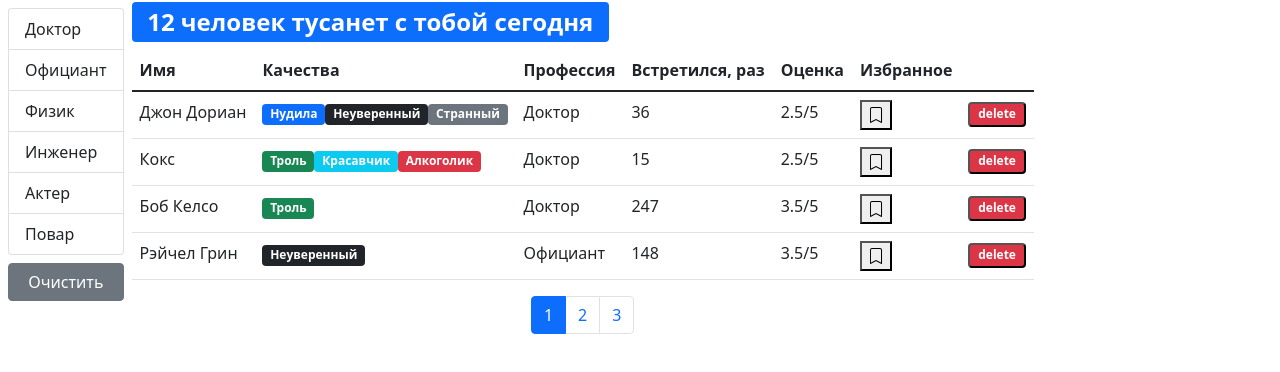
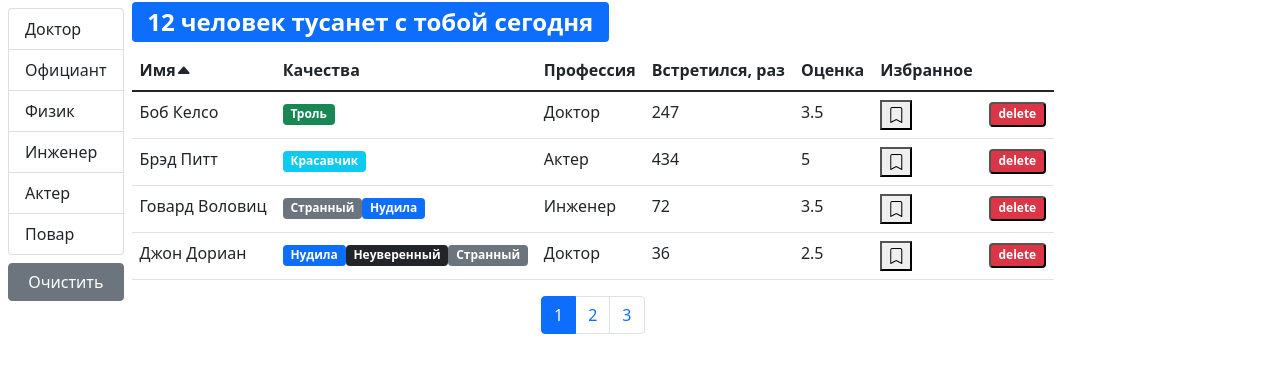
Before and after one commit to Ilya1910/fast-company, a React (Create React App) app: page / in a window 1280 px wide. Shown: the top 372 px of the page. Built offline with nearby package versions, Linux system fonts and the light colour scheme.

Commit message:
add sorted

```diff
--- a/src/App.js
+++ b/src/App.js
@@ -1,39 +1,8 @@
-import React, { useState, useEffect } from "react";
+import React from "react";
 import Users from "./components/users";
-import Context from "./context";
-import API from "./api";
 
 function App() {
-    const [users, setUsers] = useState([]);
-
-    useEffect(() => {
-        API.users.default.fetchAll().then((data) => setUsers(data));
-    }, []);
-
-    const handleDelete = (userId) => {
-        setUsers(users.filter((user) => user._id !== userId));
-    };
-
-    const handleStatus = (userId) => {
-        setUsers(
-            users.map((user) => {
-                if (user._id === userId) {
-                    return { ...user, status: !user.status };
-                }
-                return user;
-            })
-        );
-    };
-
-    return (
-        <Context.Provider value={{ handleDelete }}>
-            <Users
-                onDelete={handleDelete}
-                users={users}
-                handleStatus={handleStatus}
-            />
-        </Context.Provider>
-    );
+    return <Users />;
 }
 
 export default App;
--- a/src/api/fake.api/user.api.js
+++ b/src/api/fake.api/user.api.js
@@ -40,7 +40,8 @@
         profession: professions.doctor,
         qualities: [qualities.tedious, qualities.uncertain, qualities.strange],
         completedMeetings: 36,
-        rate: 2.5
+        rate: 2.5,
+        bookmark: false
     },
     {
         _id: "67rdca3eeb7f6fgeed471816",
@@ -48,7 +49,8 @@
         profession: professions.doctor,
         qualities: [qualities.buller, qualities.handsome, qualities.alcoholic],
         completedMeetings: 15,
-        rate: 2.5
+        rate: 2.5,
+        bookmark: false
     },
     {
         _id: "67rdca3eeb7f6fgeed471817",
@@ -56,7 +58,8 @@
         profession: professions.doctor,
         qualities: [qualities.buller],
         completedMeetings: 247,
-        rate: 3.5
+        rate: 3.5,
+        bookmark: false
     },
     {
         _id: "67rdca3eeb7f6fgeed471818",
@@ -64,7 +67,8 @@
         profession: professions.waiter,
         qualities: [qualities.uncertain],
         completedMeetings: 148,
-        rate: 3.5
+        rate: 3.5,
+        bookmark: false
     },
     {
         _id: "67rdca3eeb7f6fgeed471819",
@@ -72,7 +76,8 @@
         profession: professions.physics,
         qualities: [qualities.strange, qualities.tedious],
         completedMeetings: 37,
-        rate: 4.6
+        rate: 4.6,
+        bookmark: false
     },
     {
         _id: "67rdca3eeb7f6fgeed471820",
@@ -80,7 +85,8 @@
         profession: professions.physics,
         qualities: [qualities.strange, qualities.uncertain],
         completedMeetings: 147,
-        rate: 3.5
+        rate: 3.5,
+        bookmark: false
     },
     {
         _id: "67rdca3eeb7f6fgeed471821",
@@ -88,7 +94,8 @@
         profession: professions.engineer,
         qualities: [qualities.strange, qualities.tedious],
         completedMeetings: 72,
-        rate: 3.5
+        rate: 3.5,
+        bookmark: false
     },
     {
         _id: "67rdca3eeb7f6fgeed471822",
@@ -96,7 +103,8 @@
         profession: professions.engineer,
         qualities: [qualities.handsome],
         completedMeetings: 72,
-        rate: 5
+        rate: 5,
+        bookmark: false
     },
     {
         _id: "67rdca3eeb7f6fgeed471823",
@@ -104,7 +112,8 @@
         profession: professions.cook,
         qualities: [qualities.strange, qualities.uncertain],
         completedMeetings: 17,
-        rate: 4.5
+        rate: 4.5,
+        bookmark: false
     },
     {
         _id: "67rdca3eeb7f6fgeed471824",
@@ -112,7 +121,8 @@
         profession: professions.cook,
         qualities: [qualities.handsome, qualities.buller],
         completedMeetings: 17,
-        rate: 4.5
+        rate: 4.5,
+        bookmark: false
     },
     {
         _id: "67rdca3eeb7f6fgeed47181f",
@@ -120,7 +130,8 @@
         profession: professions.actor,
         qualities: [qualities.uncertain, qualities.strange],
         completedMeetings: 434,
-        rate: 3.5
+        rate: 3.5,
+        bookmark: false
     },
     {
         _id: "67rdca3eeb7f6fgeed47181r",
@@ -128,7 +139,8 @@
         profession: professions.actor,
         qualities: [qualities.handsome],
         completedMeetings: 434,
-        rate: 5
+        rate: 5,
+        bookmark: false
     }
 ];
 
--- a/src/components/pagination.jsx
+++ b/src/components/pagination.jsx
@@ -23,6 +23,7 @@
                         <a
                             className="page-link"
                             onClick={() => onPageChange(page)}
+                            role="button"
                         >
                             {page}
                         </a>
--- a/src/components/qualitie.jsx
+++ b/src/components/qualitie.jsx
@@ -1,5 +1,5 @@
 import React from "react";
-import { classesBadge } from "./user";
+import { classesBadge } from "./searchStatus";
 import PropTypes from "prop-types";
 
 const Qualitie = ({ color, name, _id }) => (
--- /dev/null
+++ b/src/components/qualitiesList.jsx
@@ -0,0 +1,13 @@
+import React from "react";
+import Qualitie from "./qualitie";
+import PropTypes from "prop-types";
+
+const QualitiesList = ({ qualities }) => {
+    return <>{qualities.map(Qualitie)}</>;
+};
+
+QualitiesList.propTypes = {
+    qualities: PropTypes.array.isRequired
+};
+
+export default QualitiesList;
--- a/src/components/searchStatus.jsx
+++ b/src/components/searchStatus.jsx
@@ -1,5 +1,8 @@
 import React from "react";
-import { classesBadge } from "./user";
+
+export function classesBadge(badgeClassName) {
+    return `badge badge-margin bg-${badgeClassName}`;
+}
 
 const renderPhrase = (length) => {
     return (
--- /dev/null
+++ b/src/components/table.jsx
@@ -0,0 +1,27 @@
+import React from "react";
+import PropTypes from "prop-types";
+import TableHeader from "./tableHeader";
+import TableBody from "./tableBody";
+
+const Table = ({ onSort, selectedSort, columns, data, children }) => {
+    return (
+        <table className="table">
+            {children || (
+                <>
+                    <TableHeader {...{ onSort, selectedSort, columns }} />
+                    <TableBody {...{ columns, data }} />
+                </>
+            )}
+        </table>
+    );
+};
+
+Table.propTypes = {
+    data: PropTypes.array,
+    onSort: PropTypes.func,
+    selectedSort: PropTypes.object,
+    columns: PropTypes.object,
+    children: PropTypes.array
+};
+
+export default Table;
--- /dev/null
+++ b/src/components/tableBody.jsx
@@ -0,0 +1,35 @@
+import React from "react";
+import PropTypes from "prop-types";
+import _ from "lodash";
+
+const TableBody = ({ data, columns }) => {
+    const renderContent = (item, column) => {
+        if (columns[column].component) {
+            const component = columns[column].component;
+            if (typeof component === "function") {
+                return component(item);
+            }
+            return component;
+        }
+        return _.get(item, columns[column].path);
+    };
+
+    return (
+        <tbody>
+            {data.map((item) => (
+                <tr key={item._id}>
+                    {Object.keys(columns).map((column) => (
+                        <td key={column}>{renderContent(item, column)}</td>
+                    ))}
+                </tr>
+            ))}
+        </tbody>
+    );
+};
+
+TableBody.propTypes = {
+    columns: PropTypes.object.isRequired,
+    data: PropTypes.array.isRequired
+};
+
+export default TableBody;
--- /dev/null
+++ b/src/components/tableHeader.jsx
@@ -0,0 +1,56 @@
+import React from "react";
+import PropTypes from "prop-types";
+
+const TableHeader = ({ onSort, selectedSort, columns }) => {
+    const handleSort = (item) => {
+        if (selectedSort.path === item) {
+            onSort({
+                ...selectedSort,
+                order: selectedSort.order === "asc" ? "desc" : "asc"
+            });
+        } else {
+            onSort({ path: item, order: "asc" });
+        }
+    };
+
+    const addSortArrow = (selectedSort, currentPath) => {
+        if (selectedSort.path === currentPath) {
+            if (selectedSort.order === "asc") {
+                return <i className="bi bi-caret-up-fill"></i>;
+            } else {
+                return <i className="bi bi-caret-down-fill"></i>;
+            }
+        }
+        return null;
+    };
+
+    return (
+        <thead>
+            <tr>
+                {Object.keys(columns).map((column) => (
+                    <th
+                        key={column}
+                        onClick={
+                            columns[column].path
+                                ? () => handleSort(columns[column].path)
+                                : undefined
+                        }
+                        scope="col"
+                        {...{ role: columns[column].path && "button" }}
+                    >
+                        {columns[column].name}
+                        {addSortArrow(selectedSort, columns[column].path)}
+                    </th>
+                ))}
+            </tr>
+        </thead>
+    );
+};
+
+TableHeader.propTypes = {
+    columns: PropTypes.object.isRequired,
+    onSort: PropTypes.func.isRequired,
+    selectedSort: PropTypes.object.isRequired
+};
+
+export default TableHeader;
--- a/src/components/user.jsx
+++ /dev/null
@@ -1,55 +0,0 @@
-import React, { useContext } from "react";
-import Context from "../context";
-import Qualitie from "./qualitie";
-import BookMark from "./bookmark";
-import PropTypes from "prop-types";
-
-export function classesBadge(badgeClassName) {
-    return `badge badge-margin bg-${badgeClassName}`;
-}
-
-User.propTypes = {
-    name: PropTypes.string.isRequired,
-    qualities: PropTypes.array.isRequired,
-    profession: PropTypes.object.isRequired,
-    completedMeetings: PropTypes.number.isRequired,
-    rate: PropTypes.number.isRequired,
-    _id: PropTypes.string.isRequired,
-    handleStatus: PropTypes.func.isRequired,
-    status: PropTypes.bool
-};
-
-export default function User({
-    name,
-    qualities,
-    profession,
-    completedMeetings,
-    rate,
-    _id,
-    handleStatus,
-    status
-}) {
-    const { handleDelete } = useContext(Context);
-    return (
-        <tr>
-            <td>{name}</td>
-            <td>{qualities.map(Qualitie)}</td>
-            <td>{profession.name}</td>
-            <td>{completedMeetings}</td>
-            <td>{rate}/5</td>
-            <td>
-                <button onClick={() => handleStatus(_id)}>
-                    <BookMark status={status} />
-                </button>
-            </td>
-            <td>
-                <button
-                    className={classesBadge("danger")}
-                    onClick={() => handleDelete(_id)}
-                >
-                    delete
-                </button>
-            </td>
-        </tr>
-    );
-}
--- a/src/components/users.jsx
+++ b/src/components/users.jsx
@@ -1,5 +1,4 @@
 import React, { useState, useEffect } from "react";
-import User from "./user";
 import renderPhrase from "./searchStatus";
 import Pagination from "./pagination";
 import { paginate } from "../utils/paginate";
@@ -7,12 +6,35 @@
 import GroupList from "./groupList";
 import API from "../api";
 import _ from "lodash";
+import UserTable from "./usersTable";
+import Context from "../context";
 
-const Users = ({ users: allUsers, ...rest }) => {
+const Users = () => {
     const [currentPage, setCurrentPage] = useState(1);
     const [professions, setProfession] = useState();
     const [selectedProf, setSelectedProf] = useState();
+    const [sortBy, setSortBy] = useState({ path: "name", order: "asc" });
     const pageSize = 4;
+    const [users, setUsers] = useState([]);
+
+    useEffect(() => {
+        API.users.default.fetchAll().then((data) => setUsers(data));
+    }, []);
+
+    const handleDelete = (userId) => {
+        setUsers(users.filter((user) => user._id !== userId));
+    };
+
+    const handleStatus = (userId) => {
+        setUsers(
+            users.map((user) => {
+                if (user._id === userId) {
+                    return { ...user, status: !user.status };
+                }
+                return user;
+            })
+        );
+    };
 
     useEffect(() => {
         API.professions.fetchAll().then((data) => setProfession(data));
@@ -31,19 +53,25 @@
     };
 
     const filteredUsers = selectedProf
-        ? allUsers.filter((user) => _.isEqual(user.profession, selectedProf))
-        : allUsers;
+        ? users.filter((user) => _.isEqual(user.profession, selectedProf))
+        : users;
     const count = filteredUsers.length;
-    const usersCrop = paginate(filteredUsers, currentPage, pageSize);
+    const sortedUsers = _.orderBy(filteredUsers, [sortBy.path], [sortBy.order]);
+    const usersCrop = paginate(sortedUsers, currentPage, pageSize);
 
     const clearFilter = () => {
         setSelectedProf();
+    };
+
+    const handleSort = (item) => {
+        setSortBy(item);
     };
 
     if (count === 0) {
         return <h2>{renderPhrase(count)}</h2>;
     } else {
         return (
+            <Context.Provider value={{ handleDelete }}>
                 <div className="d-flex">
                     {professions && (
                         <div className="d-flex flex-column flex-shrink-0 p-2">
@@ -62,26 +90,15 @@
                     )}
                     <div className="d-flex flex-column">
                         <h2>{renderPhrase(count)}</h2>
-                    <table className="table">
-                        <thead>
-                            <tr>
-                                <th scope="col">Имя</th>
-                                <th scope="col">Качества</th>
-                                <th scope="col">Профессия</th>
-                                <th scope="col">Встретился, раз</th>
-                                <th scope="col">Оценка</th>
-                                <th scope="col">Избранное</th>
-                                <th scope="col"></th>
-                            </tr>
-                        </thead>
-                        <tbody>
-                            {usersCrop.map((user) => {
-                                return (
-                                    <User {...rest} {...user} key={user._id} />
-                                );
-                            })}
-                        </tbody>
-                    </table>
+
+                        <UserTable
+                            users={usersCrop}
+                            onSort={handleSort}
+                            selectedSort={sortBy}
+                            onDelete={handleDelete}
+                            handleStatus={handleStatus}
+                        />
+
                         <div className="d-flex justify-content-center">
                             <Pagination
                                 itemsCount={count}
@@ -92,6 +109,7 @@
                         </div>
                     </div>
                 </div>
+            </Context.Provider>
         );
     }
 };
--- /dev/null
+++ b/src/components/usersTable.jsx
@@ -0,0 +1,65 @@
+import React, { useContext } from "react";
+import PropTypes from "prop-types";
+import BookMark from "./bookmark";
+import { classesBadge } from "./searchStatus";
+import Context from "../context";
+import QualitiesList from "./qualitiesList";
+import Table from "./table";
+
+const UserTable = ({ users, onSort, selectedSort, handleStatus }) => {
+    const { handleDelete } = useContext(Context);
+    const columns = {
+        name: {
+            path: "name",
+            name: "Имя"
+        },
+        qualities: {
+            name: "Качества",
+            component: (user) => <QualitiesList qualities={user.qualities} />
+        },
+        professions: {
+            path: "profession.name",
+            name: "Профессия"
+        },
+        completedMeetings: {
+            path: "completedMeetings",
+            name: "Встретился, раз"
+        },
+        rate: {
+            path: "rate",
+            name: "Оценка"
+        },
+        bookmark: {
+            path: "bookmark",
+            name: "Избранное",
+            component: (user) => (
+                <button onClick={() => handleStatus(user._id)}>
+                    <BookMark status={user.status} />
+                </button>
+            )
+        },
+        delete: {
+            path: "",
+            name: "",
+            component: (user) => (
+                <button
+                    className={classesBadge("danger")}
+                    onClick={() => handleDelete(user._id)}
+                >
+                    delete
+                </button>
+            )
+        }
+    };
+
+    return <Table {...{ onSort, selectedSort, columns, data: users }} />;
+};
+
+UserTable.propTypes = {
+    users: PropTypes.array.isRequired,
+    onSort: PropTypes.func.isRequired,
+    selectedSort: PropTypes.object.isRequired,
+    handleStatus: PropTypes.func.isRequired
+};
+
+export default UserTable;
```
Lines whose indentation alone changed are shown as unchanged.
